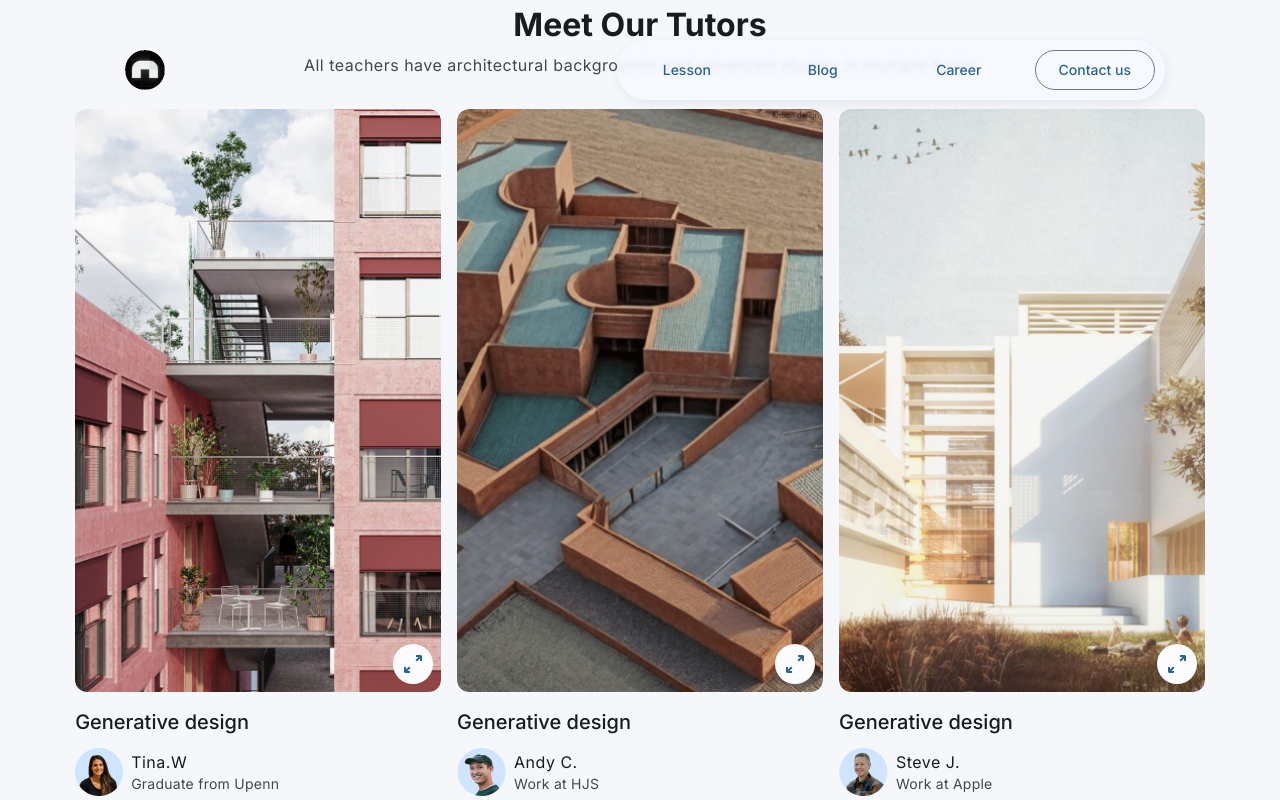
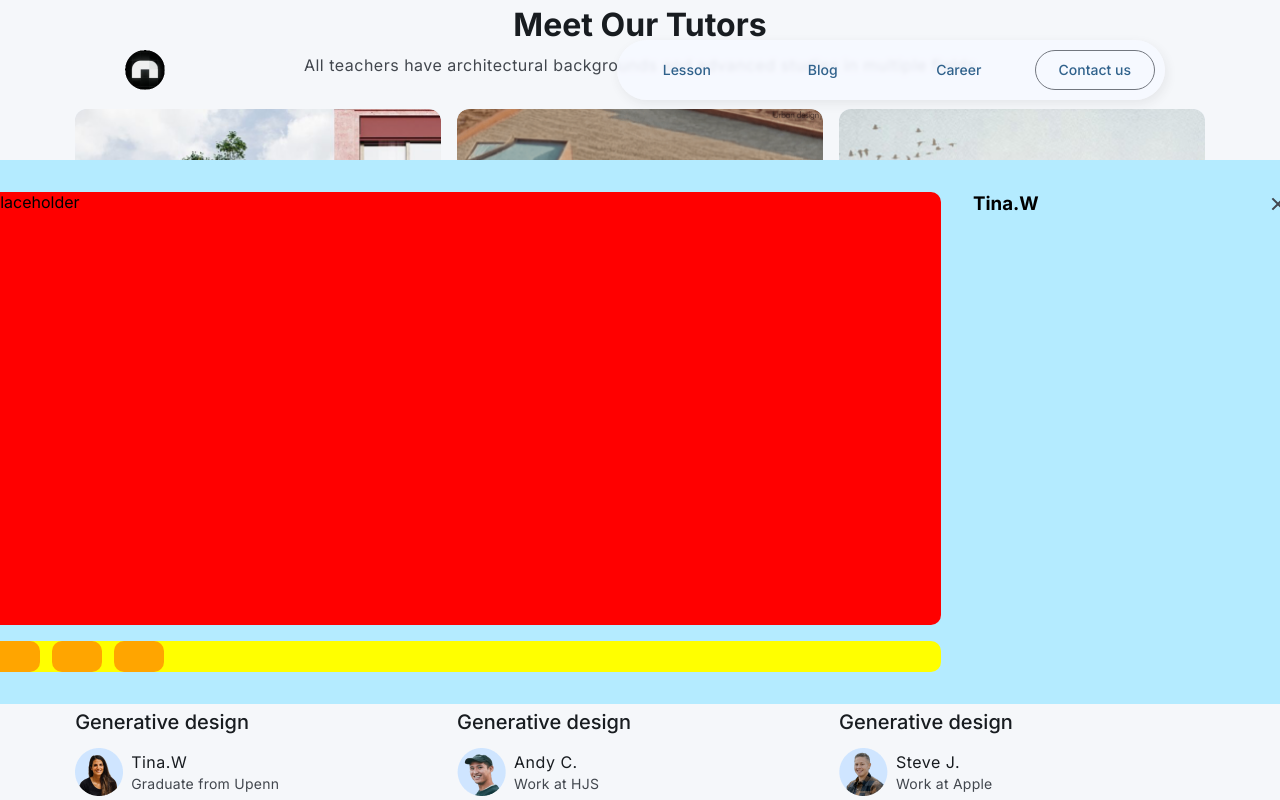
Before and after one commit to CamuStudio/CamuServer, a React (Vite) app in the folder camu/: page / in a window 1280 px wide. Both pictures are taken after a click on the element 258 px from the left and 3128 px from the top of the page. Shown: the part 2728-3528 px from the top of the page. Built offline with nearby package versions, Linux system fonts and the light colour scheme.

Commit message:
Update: Implemented the basic structure of the tutor info page.

```diff
--- /dev/null
+++ b/camu/src/components/tutorPage/NameCard.jsx
@@ -0,0 +1,19 @@
+import styles from "./NameCard.module.css";
+
+export default function NameCard({tutor}) {
+
+    const {subject, avatarSrc, name, qualification} = tutor
+
+    return (
+        <>
+            <h6 className={styles.subject}>{subject}</h6>
+            <div className={styles.nameCard}>
+                <img src={avatarSrc} alt={name}/>
+                <div className={styles.textContainer}>
+                    <p className={styles.name}>{name}</p>
+                    <p className={styles.qualification}>{qualification}</p>
+                </div>
+            </div>
+        </>
+    )
+}
--- /dev/null
+++ b/camu/src/components/tutorPage/NameCard.module.css
@@ -0,0 +1,41 @@
+.description {
+    display: flex;
+    width: 222.5px;
+    flex-direction: column;
+    align-items: flex-start;
+    gap: var(--Spacing---Size-Space---120, 12px);
+}
+
+.subject {
+    color: var(--M3-sys-light-on-surface, #181C20);
+    font-size: 20px;
+    font-weight: 500;
+    line-height: 28px; /* 140% */
+}
+
+.nameCard {
+    display: flex;
+    align-items: center;
+    gap: 8px;
+    align-self: stretch;
+}
+
+.textContainer {
+    display: flex;
+    width: 158.5px;
+    flex-direction: column;
+    align-items: flex-start;
+}
+
+.name {
+    color: var(--M3-sys-light-on-surface, #181C20);
+    line-height: 24px; /* 150% */
+    letter-spacing: 0.5px;
+}
+
+.qualification {
+    color: var(--M3-sys-light-on-surface-variant, #42474E);
+    font-size: 14px;
+    line-height: 20px; /* 142.857% */
+    letter-spacing: 0.25px;
+}
--- a/camu/src/components/tutorPage/TutorGrid.jsx
+++ b/camu/src/components/tutorPage/TutorGrid.jsx
@@ -1,4 +1,5 @@
 import styles from './TutorGrid.module.css';
+import NameCard from "./NameCard.jsx";
 
 /**
  * An Extracted component for each tutors
@@ -29,14 +30,7 @@ export default function TutorGrid({tutor, blank=false, onSelectTutor}) {
             <section className={styles.description}>
                 {tutor !== {} ?
                     <>
-                        <h6 className={styles.subject}>{subject}</h6>
-                        <div className={styles.nameCard}>
-                            <img src={avatarSrc} alt={name}/>
-                            <div className={styles.textContainer}>
-                                <p className={styles.name}>{name}</p>
-                                <p className={styles.qualification}>{qualification}</p>
-                            </div>
-                        </div>
+                        <NameCard tutor={tutor} />
                     </> : null
                 }
             </section>
--- a/camu/src/components/tutorPage/TutorGrid.module.css
+++ b/camu/src/components/tutorPage/TutorGrid.module.css
@@ -53,7 +53,7 @@
 }
 
 .unselectedIcon {
-    z-index: 1000;
+    z-index: 10;
     position: absolute;
     padding: 8px;
     right: 8px;
--- /dev/null
+++ b/camu/src/components/tutorPage/TutorInfo.jsx
@@ -0,0 +1,21 @@
+import styles from "./TutorInfo.module.css";
+import NameCard from "./NameCard.jsx";
+
+export default function TutorInfo({tutor}) {
+    return (
+       <div className={styles.container}>
+           <img src="src/assets/general/plus.svg" alt="close" />
+           <section className={styles.imagesContainer}>
+               <div className={styles.largeImg}>Placeholder</div>
+               <div className={styles.smallImgContainer}>
+                   <div className={styles.smallImg}></div>
+                   <div className={styles.smallImg}></div>
+                   <div className={styles.smallImg}></div>
+               </div>
+           </section>
+           <section className={styles.infoContainer}>
+               <h1>{tutor.name}</h1>
+           </section>
+       </div>
+    )
+}
--- /dev/null
+++ b/camu/src/components/tutorPage/TutorInfo.module.css
@@ -0,0 +1,58 @@
+.container {
+    display: flex;
+    width: 100%;
+    height: 100%;
+    gap: var(--Spacing---Size-Space---320);
+    position: relative;
+}
+
+.container img {
+    position: absolute;
+    z-index: 30;
+    top: 0;
+    right: 0;
+    transform: rotate(-45deg);
+}
+
+.imagesContainer {
+    display: flex;
+    flex-direction: column;
+    flex: 3;
+    gap: var(--Spacing---Size-Space---160);
+}
+
+.largeImg {
+    display: flex;
+    width: 100%;
+    flex: 14;
+    border-radius: 10px;
+    background-color: red;
+}
+
+.smallImgContainer {
+    display: flex;
+    width: 100%;
+    flex: 1;
+    border-radius: 10px;
+    background-color: yellow;
+    gap: var(--Spacing---Size-Space---120);
+}
+
+.smallImg {
+    display: flex;
+    height: 100%;
+    min-width: 50px;
+    border-radius: 10px;
+    background-color: orange;
+}
+
+.infoContainer {
+    display: flex;
+    flex: 1;
+    flex-direction: column;
+    gap: var(--Spacing---Size-Space---120);
+}
+
+.infoContainer:first-child {
+    margin-top: var(--Spacing---Size-Space---320);
+}
--- a/camu/src/pages/TutorPage.jsx
+++ b/camu/src/pages/TutorPage.jsx
@@ -3,6 +3,7 @@ import SectionTitle from "../components/SectionTitle.jsx";
 import TutorGrid from "../components/tutorPage/TutorGrid.jsx";
 import {useState} from "react";
 import TutorInfo from "../components/tutorPage/TutorInfo.jsx";
+import NameCard from "../components/tutorPage/NameCard.jsx";
 
 const tutors = [
     {
@@ -61,7 +62,9 @@ export default function TutorPage() {
                 <TutorGrid blank={true} tutor={{}} />
             </section>
             {selectedTutor && (
-                <h1>{selectedTutor.name}</h1>
+                <section className={styles.tutorInfoContainer}>
+                    <TutorInfo tutor={selectedTutor} />
+                </section>
             )}
         </div>
     )
--- a/camu/src/pages/TutorPage.module.css
+++ b/camu/src/pages/TutorPage.module.css
@@ -14,3 +14,15 @@
     grid-column-gap: var(--Spacing---Size-Space---160, 16px);
     grid-row-gap: var(--Spacing---Size-Space---640, 64px);
 }
+
+.tutorInfoContainer {
+    background-color: #B4EBFF;
+    position: fixed;
+    top: 20%;
+    min-width: 1300px;
+    width: 60%;
+    height: 60%;
+    z-index: 20;
+    display: flex;
+    padding: var(--Spacing---Size-Space---320);
+}
```
Also changed, not shown: camu/src/assets/general/plus.svg (added).
